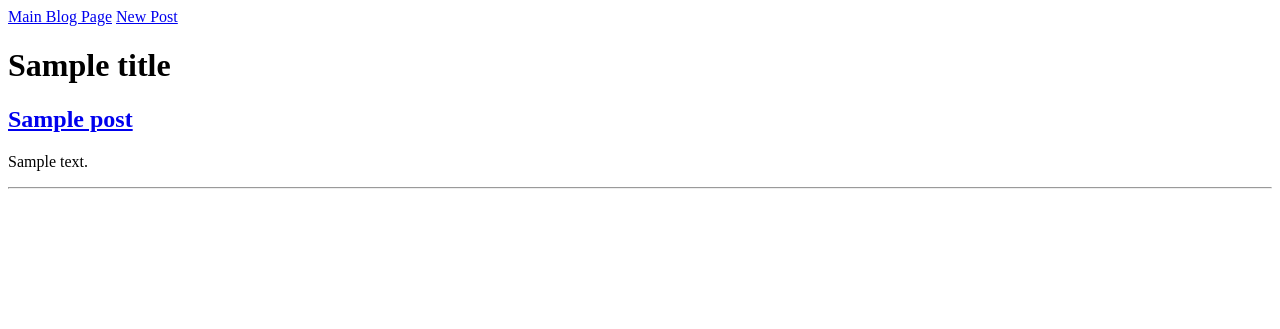
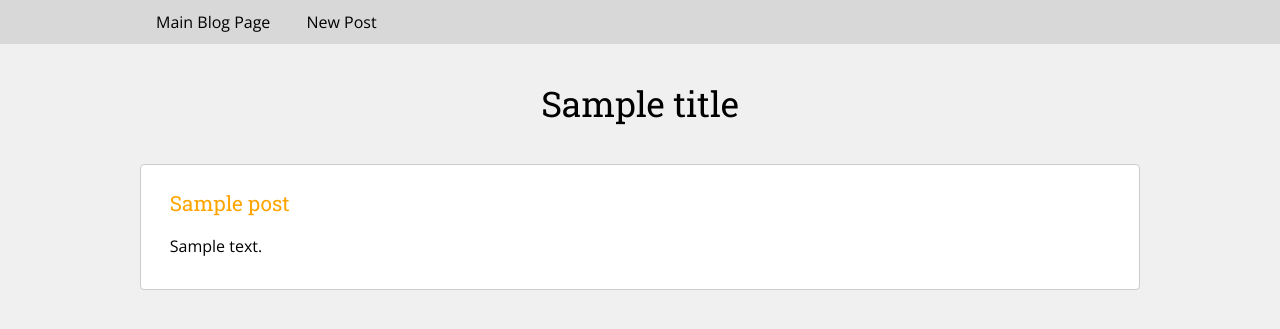
Before and after one commit to jpmalley/blogz, a Flask app: template templates/blog.html in a window 1280 px wide. Shown: the top 329 px of the page. Run offline with Flask 2, Linux system fonts and the light colour scheme; the template is opened without the code that fills it: most values are stand-ins (such as "Sample title", 1, 10 or a date in 2020); data that the repository does not hold is empty.

Commit message:
Added styles.css. tweaked all template files for proper styling.

```diff
--- a/main.py
+++ b/main.py
@@ -44,10 +44,10 @@ def blog():
         else:
             flash('That post does not exist!')
             posts = Blog.query.all()
-            return render_template('blog.html', title="All Blog Posts", posts=posts)
+            return render_template('blog.html', title="Build-a-Blog", posts=posts)
 
     posts = Blog.query.all()
-    return render_template('blog.html', title="All Blog Posts", posts=posts)
+    return render_template('blog.html', title="Build-a-Blog", posts=posts)
 
 @app.route('/newpost', methods=['POST', 'GET'])
 def newpost():
--- /dev/null
+++ b/static/styles/styles.css
@@ -0,0 +1,183 @@
+/* http://meyerweb.com/eric/tools/css/reset/
+   v2.0 | 20110126
+   License: none (public domain)
+*/
+
+html, body, div, span, applet, object, iframe,
+h1, h2, h3, h4, h5, h6, p, blockquote, pre,
+a, abbr, acronym, address, big, cite, code,
+del, dfn, em, img, ins, kbd, q, s, samp,
+small, strike, strong, sub, sup, tt, var,
+b, u, i, center,
+dl, dt, dd, ol, ul, li,
+fieldset, form, label, legend,
+table, caption, tbody, tfoot, thead, tr, th, td,
+article, aside, canvas, details, embed,
+figure, figcaption, footer, header, hgroup,
+menu, nav, output, ruby, section, summary,
+time, mark, audio, video {
+	margin: 0;
+	padding: 0;
+	border: 0;
+	font-size: 100%;
+	font: inherit;
+	vertical-align: baseline;
+}
+/* HTML5 display-role reset for older browsers */
+article, aside, details, figcaption, figure,
+footer, header, hgroup, menu, nav, section {
+	display: block;
+}
+body {
+	line-height: 1;
+}
+ol, ul {
+	list-style: none;
+}
+blockquote, q {
+	quotes: none;
+}
+blockquote:before, blockquote:after,
+q:before, q:after {
+	content: '';
+	content: none;
+}
+table {
+	border-collapse: collapse;
+	border-spacing: 0;
+}
+
+
+
+/* -------------------------------- */
+/* Global Styles */
+/* -------------------------------- */
+
+body {
+    font-family: 'Open Sans', sans-serif;
+    background-color: rgb(240, 240, 240);
+    margin: 0;
+}
+
+main {
+    max-width: 1000px;
+    margin: 0 auto;
+    padding: 0 30px;
+}
+
+/* -------------------------------- */
+/* Navigation Styles */
+/* -------------------------------- */
+
+#nav {
+    background-color: rgb(216, 216, 216);
+    width: 100%;
+    padding: 0;
+    margin: 0 auto;
+}
+
+
+nav ul {
+    list-style-type: none;
+    margin: 0 auto;
+    padding: 0;
+    overflow: hidden;
+    background-color: rgb(216, 216, 216);
+    text-align: left;
+    max-width: 1000px;
+}
+
+nav ul li {
+    display: inline-block;
+    max-width: 100%;
+}
+
+nav ul li a {
+    display: block;
+    color: black;
+    text-align: center;
+    padding: 14px 16px;
+    text-decoration: none;
+}
+
+nav ul li a:hover {
+    background-color: orange;
+    color: white;
+}
+
+
+/* -------------------------------- */
+/* Content Styles */
+/* -------------------------------- */
+
+h1, h2, h3, h4, h5, h6 {
+    font-family: 'Roboto Slab', serif;
+}
+
+h1 {
+    font-size: 2.2em;
+    margin: 1.2em 0;
+    text-align: center;
+}
+
+h2 {
+    font-size: 1.3em;
+    margin-top: 0;
+    margin-bottom: 2%;
+}
+
+h2 > a {
+    text-decoration: none;
+    color: orange
+}
+
+h2 > a:hover {
+    text-decoration: underline;
+    color: orange
+}
+
+p {
+    font-family: 'Open Sans', sans-serif;
+    font-size: 1em;
+    line-height: 1.7em;
+}
+
+section {
+    background-color: white;
+    margin: 1.8em 0;
+    padding: 1.8em;
+    border: 1px solid #ccc;
+    border-radius: 4px;
+}
+
+
+/* -------------------------------- */
+/* Form Styles */
+/* -------------------------------- */
+
+input[type=text], textarea {
+    width: 100%;
+    padding: 12px 20px;
+    margin: 8px 0;
+    display: inline-block;
+    border: 1px solid #ccc;
+    border-radius: 4px;
+    box-sizing: border-box;
+    resize: vertical;
+}
+
+input[type=submit] {
+    width: 100%;
+    background-color: orange;
+    color: white;
+    padding: 14px 20px;
+    margin: 8px 0;
+    border: none;
+    border-radius: 4px;
+    cursor: pointer;
+    font-size: 1em;
+}
+
+input[type=submit]:hover {
+    background-color: rgb(231, 150, 0);
+}
--- a/templates/base.html
+++ b/templates/base.html
@@ -2,6 +2,9 @@
 <html>
 <head>
     <title>{{title}}</title>
+    <link rel= "stylesheet" type= "text/css" href= "{{ url_for('static',filename='styles/styles.css') }}">
+    <link href="https://fonts.googleapis.com/css?family=Open+Sans|Roboto+Slab" rel="stylesheet">
+    <link rel="stylesheet" href="style.css">
     <style>
         .error {
             color: red;
@@ -9,11 +12,14 @@
     </style>
 </head>
 <body>
-
-    <nav>
-        <a href="/blog">Main Blog Page</a>
-        <a href="/newpost">New Post</a>
-    </nav>
+    <div id="nav" class="nav-content-wrapper">
+        <nav>
+            <ul>
+                <li><a href="/blog">Main Blog Page</a></li>
+                <li><a href="/newpost">New Post</a></li>
+            </ul>
+        </nav>
+    </div>
 
     {% with messages = get_flashed_messages(with_categories=True) %}
         <ul>
--- a/templates/blog.html
+++ b/templates/blog.html
@@ -1,15 +1,19 @@
 {% extends "base.html" %}
 {% block content %}
+<main>
+    <article>
         <h1>{{title}}</h1>
         {% if posts|length == 0 %}
-    <p>No posts yet</p>
+            <section><p>No posts yet</p></section>
         {% else %}
             {% for post in posts %}
+            <section>
                 <h2><a href="/blog?id={{post.id}}">{{post.title}}</a></h2>
                 <p>{{post.body}}</p>
-    <hr>
+            </section>
             {% endfor %}
         {% endif %}
-
+    </article>
+</main>
 
 {% endblock %}
--- a/templates/newpost.html
+++ b/templates/newpost.html
@@ -1,5 +1,7 @@
 {% extends "base.html" %}
 {% block content %}
+<main>
+    <article>
         <h1>{{title}}</h1>
         <form method="POST">
             <label>
@@ -14,5 +16,6 @@
             </label><br>
             <input type="submit" value="Publish">
         </form>
-
+    </article>
+</main>
 {% endblock %}
```
Also changed, not shown: templates/singlepost.html (+8 -3 lines). Lines whose indentation alone changed are shown as unchanged.
